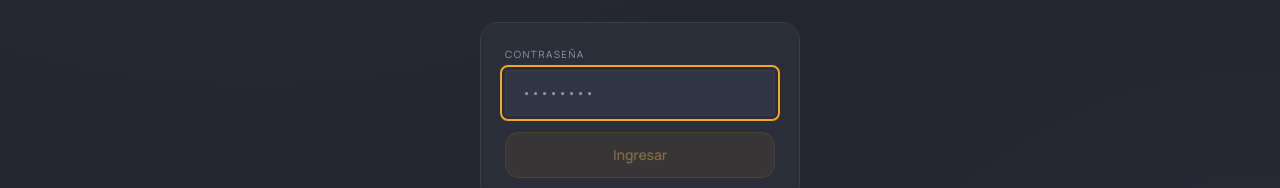
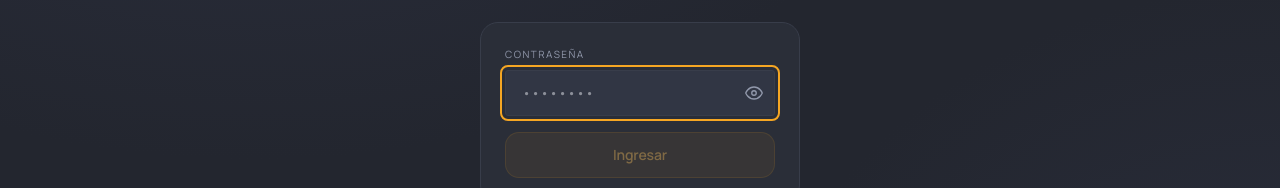
Before and after one commit to nahuelp182-hue/motor-whatsapp, a Next.js app: page /login in a window 1280 px wide. Shown: the part 320-508 px from the top of the page. Built offline with nearby package versions, Linux system fonts and the light colour scheme; a web font is replaced by a local one.

Commit message:
feat(login): agregar toggle mostrar/ocultar contraseña
Escribir a ciegas es difícil desde un dispositivo no habitual.

Co-Authored-By: Claude Sonnet 5 <noreply@anthropic.com>

```diff
--- a/app/login/page.tsx
+++ b/app/login/page.tsx
@@ -6,6 +6,7 @@ import { MARCA, seccionHabilitada } from '@/lib/marca'
 
 function LoginForm() {
   const [password, setPassword]   = useState('')
+  const [showPassword, setShowPassword] = useState(false)
   const [error, setError]         = useState('')
   const [loading, setLoading]     = useState(false)
   const [dots, setDots]           = useState(0)
@@ -72,13 +73,14 @@ function LoginForm() {
               <label className="block text-[10px] uppercase tracking-[0.15em] mb-2" style={{ color: 'var(--pnl-text-3)' }}>
                 Contraseña
               </label>
+              <div className="relative">
                 <input
                   ref={inputRef}
-                type="password"
+                  type={showPassword ? 'text' : 'password'}
                   value={password}
                   onChange={e => { setPassword(e.target.value); setError('') }}
                   placeholder="••••••••"
-                className="w-full rounded-xl px-4 py-3 text-sm focus:outline-none transition-all"
+                  className="w-full rounded-xl pl-4 pr-11 py-3 text-sm focus:outline-none transition-all"
                   style={{
                     background:  'var(--pnl-panel-2)',
                     border:      '1px solid var(--pnl-hair)',
@@ -87,6 +89,27 @@ function LoginForm() {
                   autoComplete="current-password"
                   disabled={loading}
                 />
+                <button
+                  type="button"
+                  onClick={() => setShowPassword(s => !s)}
+                  tabIndex={-1}
+                  aria-label={showPassword ? 'Ocultar contraseña' : 'Mostrar contraseña'}
+                  className="absolute right-0 top-0 h-full px-3 flex items-center"
+                  style={{ color: 'var(--pnl-text-3)' }}
+                >
+                  {showPassword ? (
+                    <svg width="18" height="18" viewBox="0 0 24 24" fill="none" stroke="currentColor" strokeWidth="1.8" strokeLinecap="round" strokeLinejoin="round">
+                      <path d="M17.94 17.94A10.94 10.94 0 0 1 12 20c-7 0-10-8-10-8a18.4 18.4 0 0 1 4.22-5.77M9.9 4.24A9.12 9.12 0 0 1 12 4c7 0 10 8 10 8a18.42 18.42 0 0 1-2.16 3.19m-6.72-1.07a3 3 0 1 1-4.24-4.24" />
+                      <line x1="1" y1="1" x2="23" y2="23" />
+                    </svg>
+                  ) : (
+                    <svg width="18" height="18" viewBox="0 0 24 24" fill="none" stroke="currentColor" strokeWidth="1.8" strokeLinecap="round" strokeLinejoin="round">
+                      <path d="M1 12s3-8 11-8 11 8 11 8-3 8-11 8-11-8-11-8Z" />
+                      <circle cx="12" cy="12" r="3" />
+                    </svg>
+                  )}
+                </button>
+              </div>
             </div>
 
             {error && (
```
Lines whose indentation alone changed are shown as unchanged.
